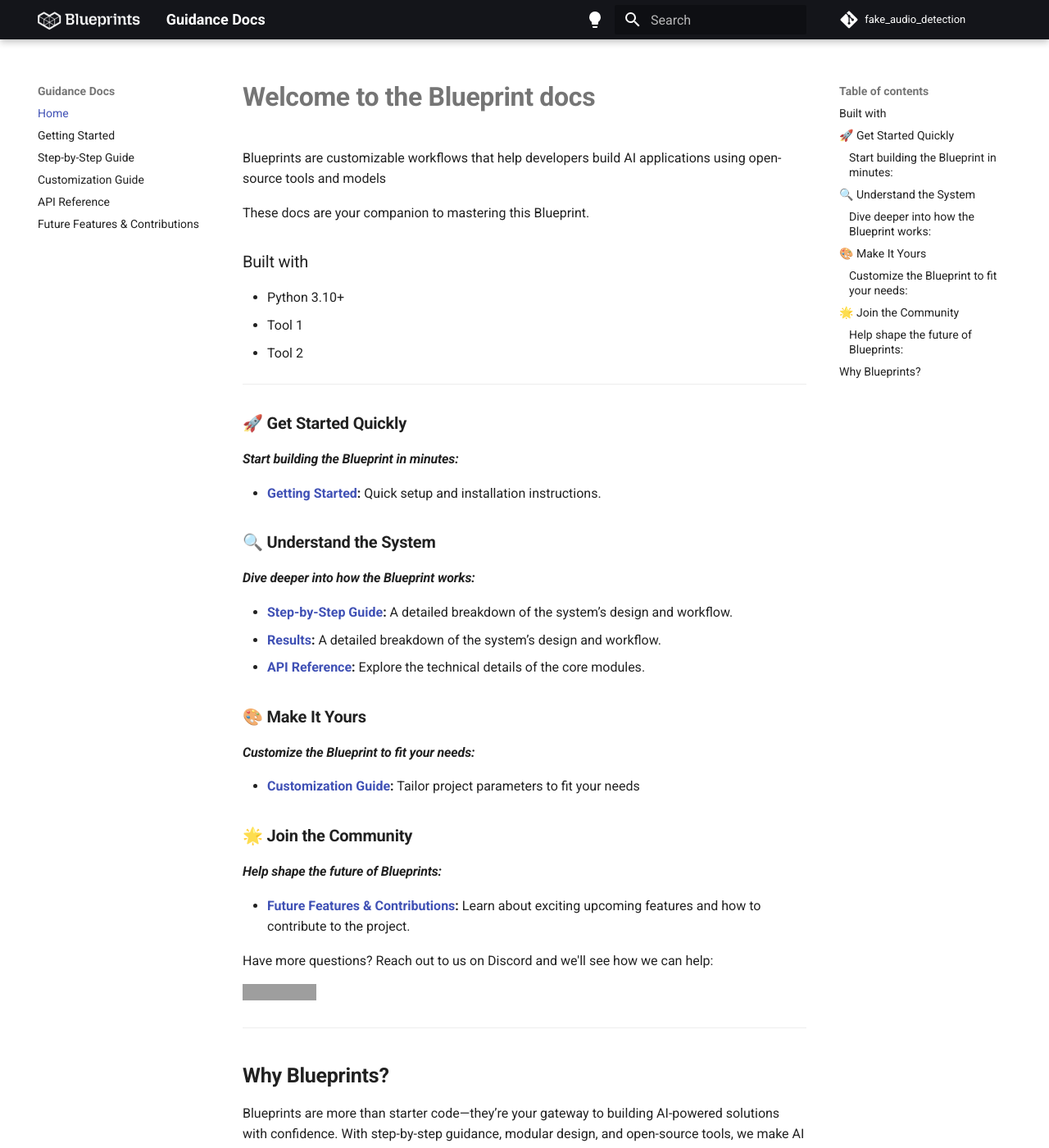
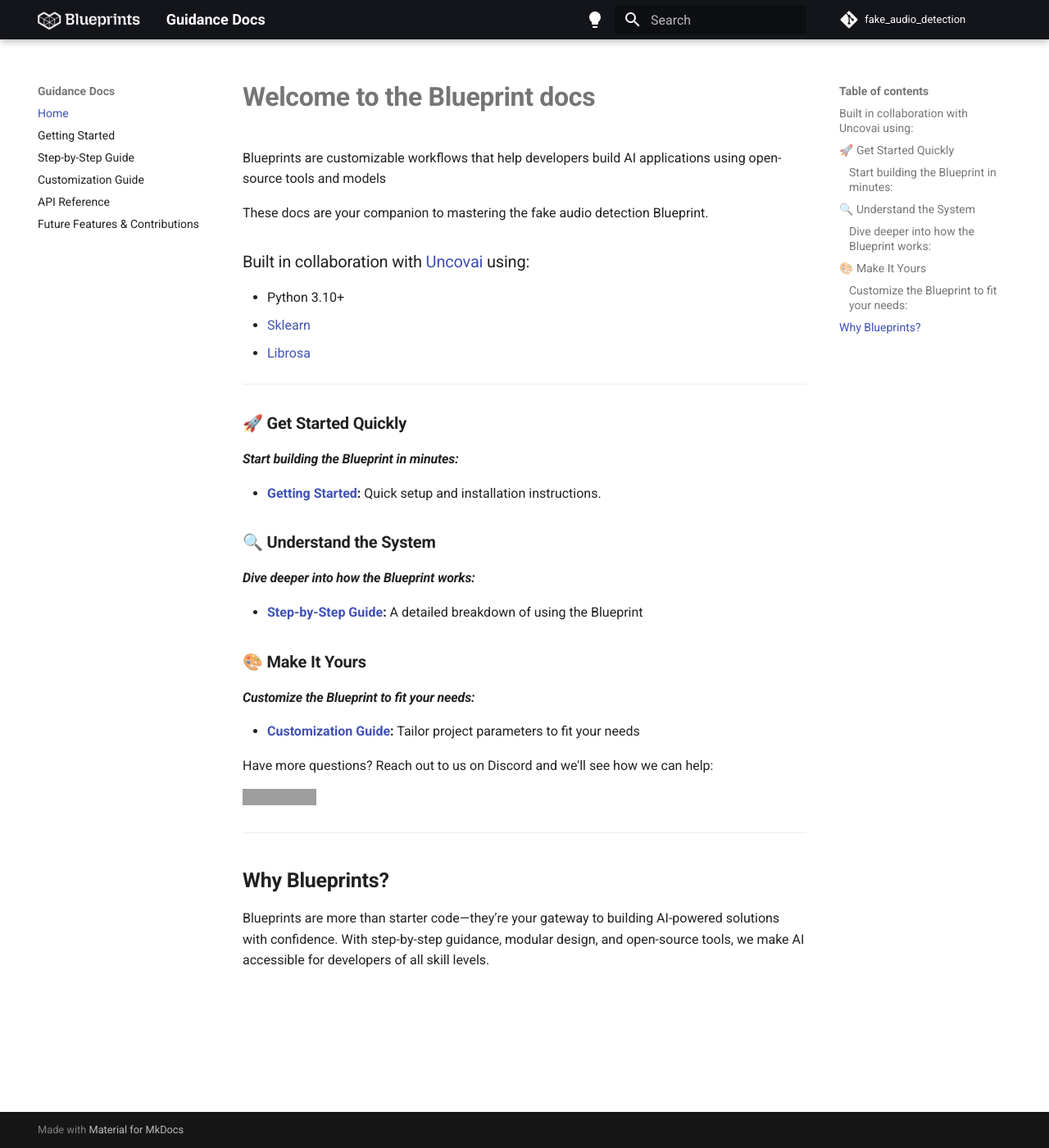
Before and after one commit to mozilla-ai/fake-audio-detection, an MkDocs documentation site: the page built from docs/index.md, in a window 1280 px wide and 1400 px high. Shown: the whole window at 82% size. Built offline with MkDocs 1.6.1 and Material for MkDocs 9.7.7, drawn with Linux system fonts in a browser that asks for light colours; comment, search, counter and statistics services are not loaded; grey boxes are pictures that could not be loaded.

Commit message:
changes to index.md

```diff
--- a/docs/index.md
+++ b/docs/index.md
@@ -2,12 +2,12 @@
 
 Blueprints are customizable workflows that help developers build AI applications using open-source tools and models
 
-These docs are your companion to mastering this Blueprint.
+These docs are your companion to mastering the fake audio detection Blueprint.
 
-### Built with
+### Built in collaboration with [Uncovai](https://uncovai.com/) using:
 - Python 3.10+
-- Tool 1
-- Tool 2
+- [Sklearn](https://github.com/scikit-learn/scikit-learn)
+- [Librosa](https://github.com/librosa/librosa)
 
 
 ---
@@ -18,18 +18,11 @@ These docs are your companion to mastering this Blueprint.
 
 ### 🔍 **Understand the System**
 #### _Dive deeper into how the Blueprint works:_
-- **[Step-by-Step Guide](step-by-step-guide.md):** A detailed breakdown of the system’s design and workflow.
-- **[Results](results.md):** A detailed breakdown of the system’s design and workflow.
-- **[API Reference](api.md):** Explore the technical details of the core modules.
+- **[Step-by-Step Guide](step-by-step-guide.md):** A detailed breakdown of using the Blueprint
 
 ### 🎨 **Make It Yours**
 #### _Customize the Blueprint to fit your needs:_
 - **[Customization Guide](customization.md):** Tailor project parameters to fit your needs
-
-### 🌟 **Join the Community**
-#### _Help shape the future of Blueprints:_
-- **[Future Features & Contributions](future-features-contributions.md):** Learn about exciting upcoming features and how to contribute to the project.
-
 
 Have more questions? Reach out to us on Discord and we'll see how we can help:
 
```
